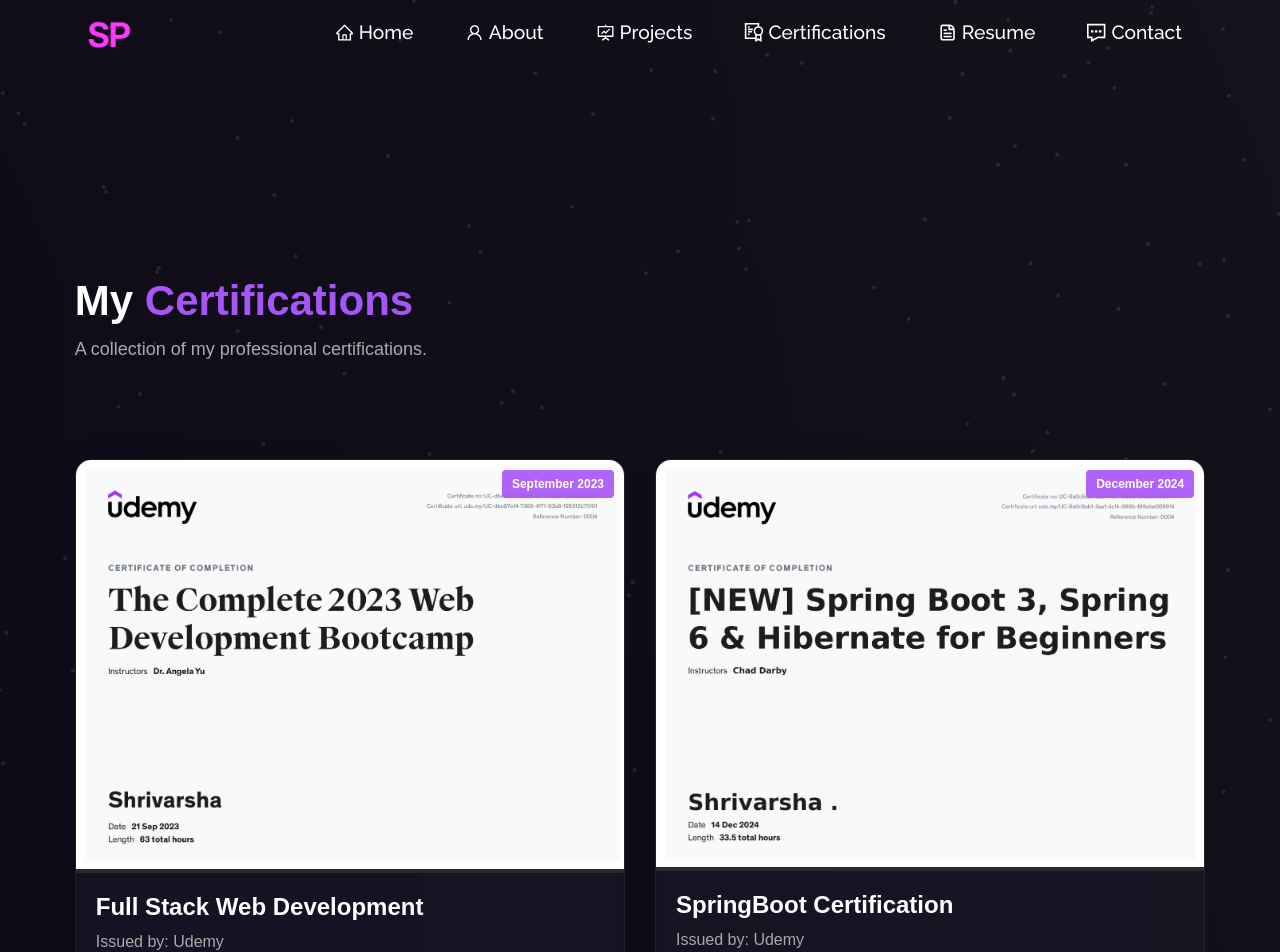
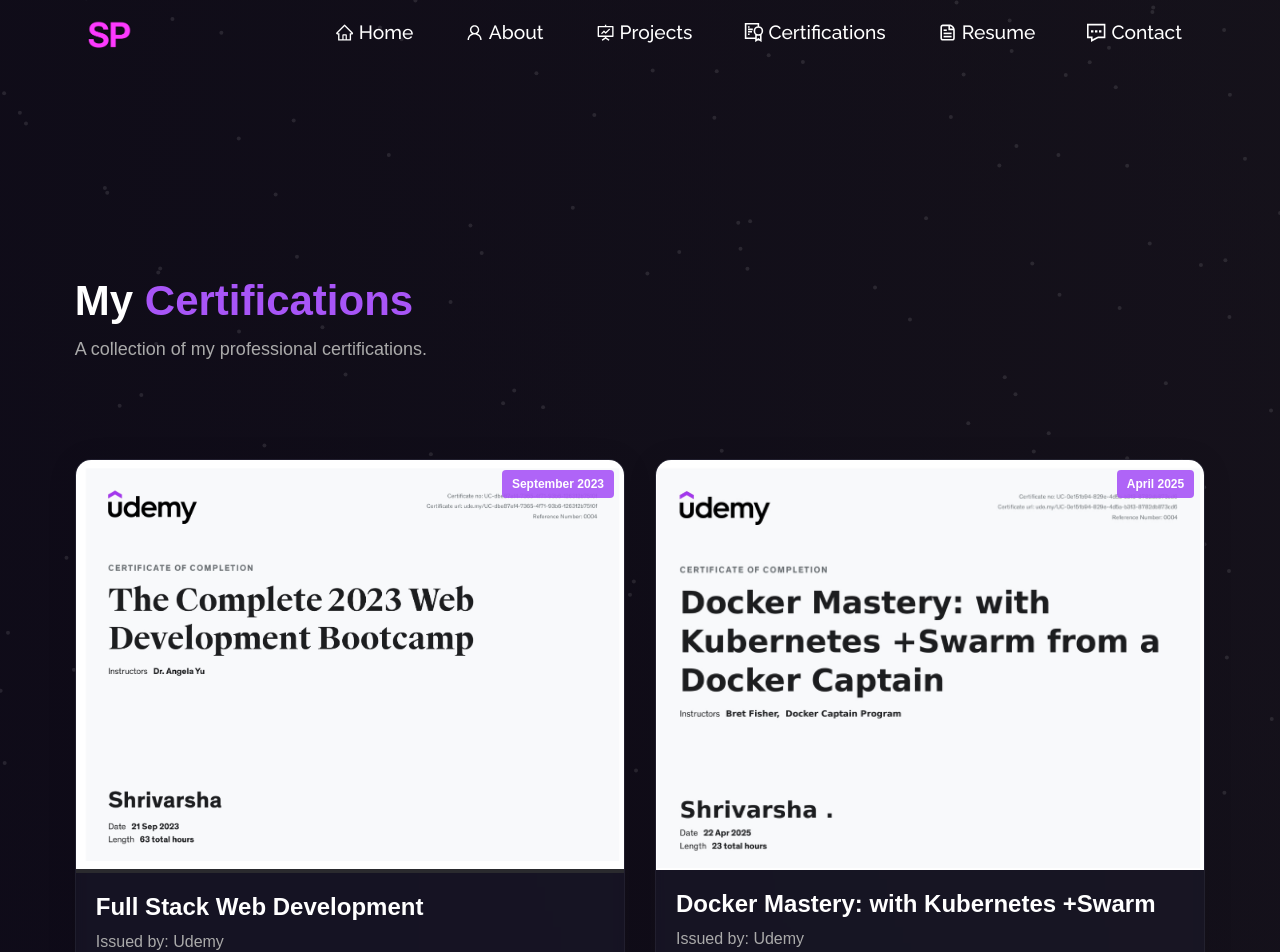
Before and after one commit to shrivarshapoojari/MyPortfolio, a React (Vite) app: page /certifications in a window 1280 px wide. Shown: the top 952 px of the page. Built offline with nearby package versions, Linux system fonts and the light colour scheme.

Commit message:
add certificate

```diff
--- a/src/components/Certifications/Certificate.jsx
+++ b/src/components/Certifications/Certificate.jsx
@@ -7,6 +7,7 @@
 import java from "../../assets/certificates/java.png"
 import c from "../../assets/certificates/c.png"
 import net from "../../assets/certificates/net.png"
+import docker from "../../assets/certificates/docker.png"
 import springboot from "../../assets/certificates/springboot.png"
 import { Particle } from "../Particle"
 import { Container } from "react-bootstrap"
@@ -21,6 +22,14 @@
       date: "September 2023",
       previewUrl: web,
       verifyUrl: "https://www.udemy.com/certificate/UC-dbe87ef4-7365-4f71-93b6-126312b7510f/",
+    },
+    {
+      id: 9,
+      name: "Docker Mastery: with Kubernetes +Swarm ",
+      issuer: "Udemy",
+      date: "April 2025",
+      previewUrl: docker,
+      verifyUrl: "https://www.udemy.com/certificate/UC-0e151b94-829e-4d5a-b313-8782db873cd6/",
     },
     {
       id: 2,
```
Also changed, not shown: src/assets/certificates/docker.png (added).
